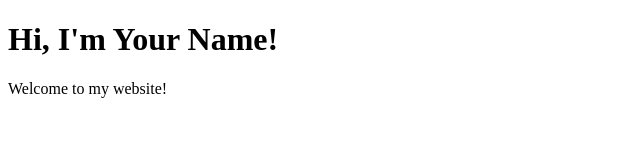
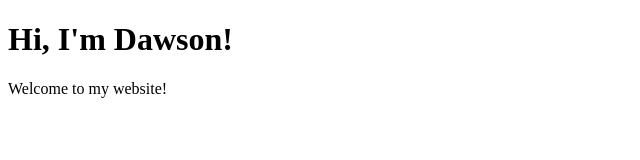
Before and after one commit to LooForce/looforce.github.io, a plain HTML site: page index.html in a window 1280 px wide. Shown: the whole page, without its empty margins (0-640 px from the left). Drawn offline with Linux system fonts and the light colour scheme.

Commit message:
Update index.html

```diff
--- a/index.html
+++ b/index.html
@@ -5,7 +5,7 @@
   </head>
 
   <body>
-    <h1>Hi, I'm Your Name!</h1>
+    <h1>Hi, I'm Dawson!</h1>
 
     <p>Welcome to my website!</p>
   </body>
```
